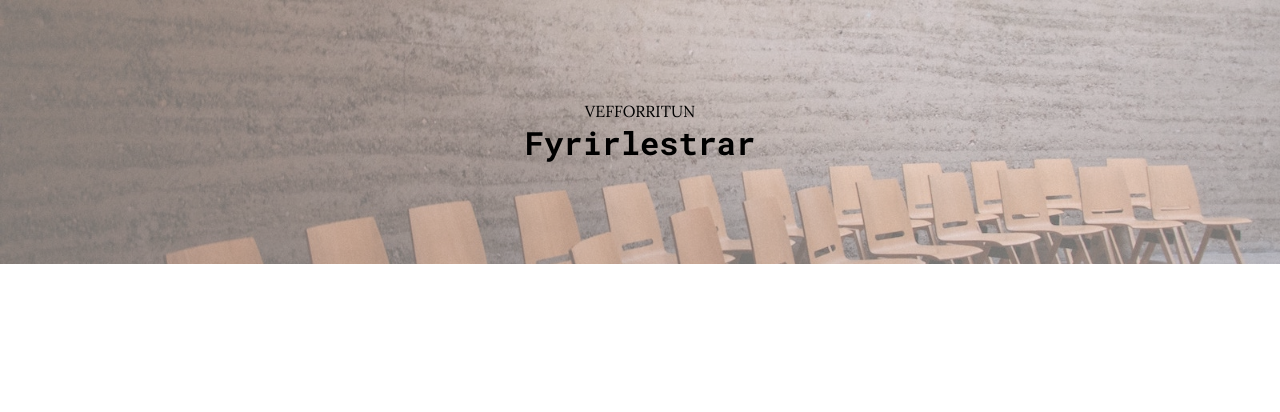
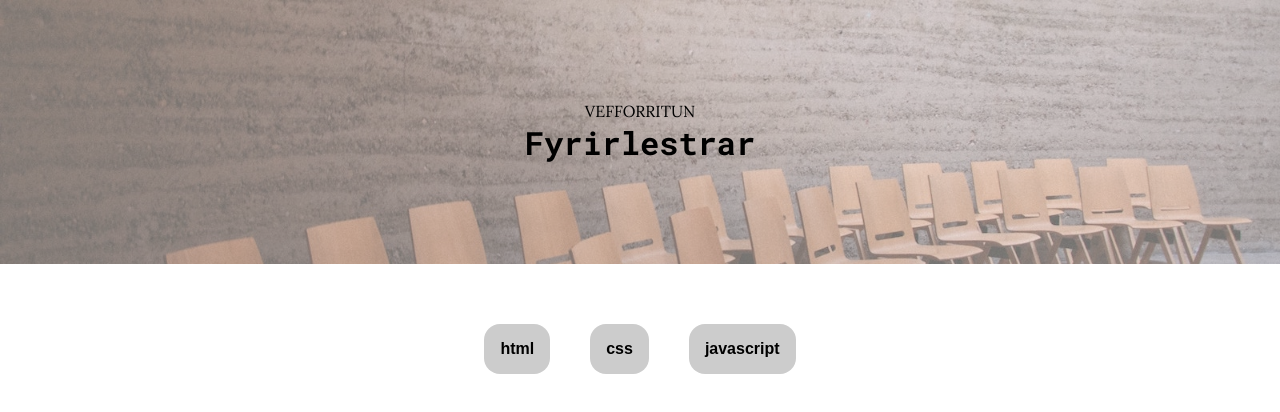
Before and after one commit to gha18/hopverkefni2, a website: page index.html in a window 1280 px wide. Drawn offline with Linux system fonts and the light colour scheme.

Commit message:
útlit á tökkum

```diff
--- a/index.html
+++ b/index.html
@@ -14,6 +14,14 @@
 
   <main>
 
+    <nav class="filter">
+      <div class="filter__buttons">
+        <button class="filter__btn button--html">html</button>
+        <button class="filter__btn button--css">css</button>
+        <button class="filter__btn button--javascript">javascript</button>
+      </div>
+    </nav>
+
   </main>
   <script src="./dist/bundle.js"></script>
 </body>
--- a/src/styles/config.scss
+++ b/src/styles/config.scss
@@ -8,6 +8,6 @@ $dark-grey: #999;
 $medium-grey: #aaa;
 $light-grey: #ccc;
 $light-green: #2d2;
-$dark-greeb: #1a1;
+$dark-green: #1a1;
 $white: #fcffd2;
 $pink: #cc9694;
--- a/src/styles/styles.scss
+++ b/src/styles/styles.scss
@@ -1,5 +1,6 @@
 @import "config";
 @import "header";
+@import "buttons";
 
 * {
   padding: 0;
```
Also changed, not shown: dist/styles.css.
